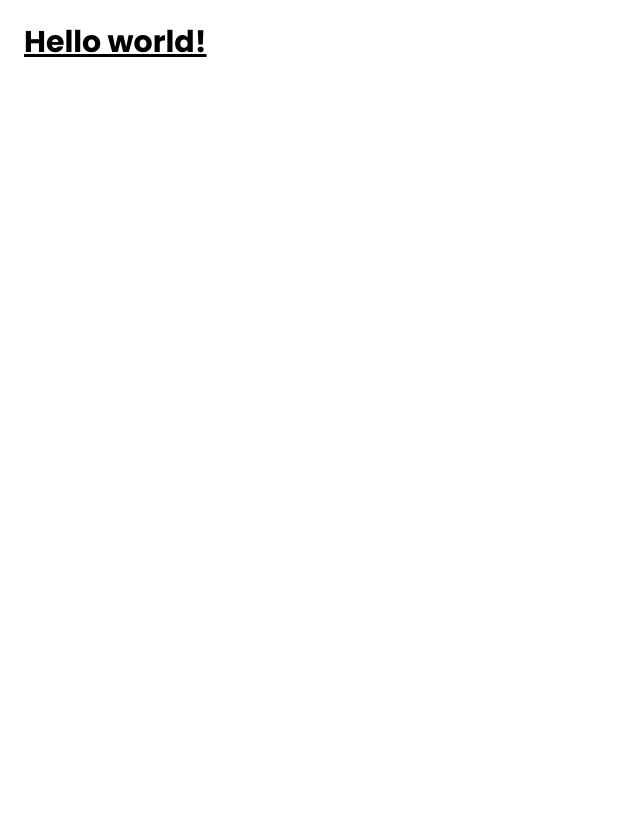
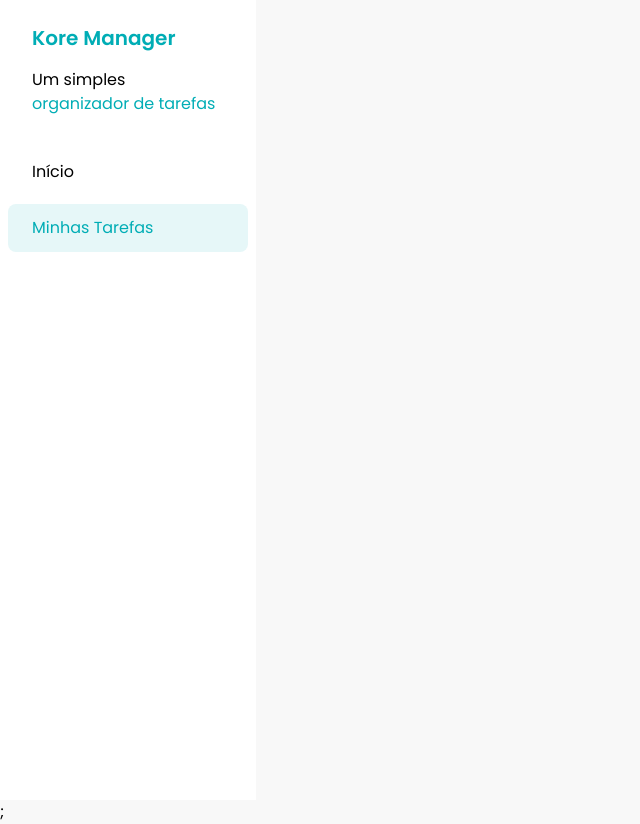
Before and after one commit to 0tavioPascoal/kore-manager, a React (Vite) app: page / in a window 1280 px wide. Shown: the whole page, without its empty margins (0-640 px from the left). Before the commit the page ends 800 px from the top, so only its background shows below. Built offline with nearby package versions, Linux system fonts and the light colour scheme.

Commit message:
feat: add sidebar and sideBar button component

```diff
--- a/src/App.jsx
+++ b/src/App.jsx
@@ -1,6 +1,10 @@
+import Sidebar from './components/Sidebar';
+
 function App() {
   return (
-    <h1 className="ml-6 mt-6 text-3xl font-bold underline">Hello world!</h1>
+    <div>
+      <Sidebar />;
+    </div>
   );
 }
 
--- /dev/null
+++ b/src/components/Sidebar.jsx
@@ -0,0 +1,22 @@
+import SidebarButton from './SidebarButton';
+
+const Sidebar = () => {
+  return (
+    <div className="h-screen w-64 bg-white">
+      <div className="space-y-4 px-8 py-6">
+        <h1 className="text-xl font-semibold text-[#00ADB5]">Kore Manager</h1>
+        <p>
+          Um simples{' '}
+          <span className="text-[#00ADB5]"> organizador de tarefas </span>
+        </p>
+      </div>
+
+      <div className="flex flex-col gap-2 p-2">
+        <SidebarButton variant="unselected">Início</SidebarButton>
+        <SidebarButton variant="selected">Minhas Tarefas</SidebarButton>
+      </div>
+    </div>
+  );
+};
+
+export default Sidebar;
--- /dev/null
+++ b/src/components/SidebarButton.jsx
@@ -0,0 +1,18 @@
+const SidebarButton = ({ children, variant }) => {
+  const getVariantClass = () => {
+    if (variant === 'unselected') {
+      return 'text-[##35383E]';
+    }
+
+    if (variant === 'selected') {
+      return 'bg-[#E6F7F8] px-6 py-3 text-[#00ADB5]';
+    }
+  };
+  return (
+    <a className={`rounded-lg px-6 py-3 ${getVariantClass()}`} href="#">
+      {children}
+    </a>
+  );
+};
+
+export default SidebarButton;
--- a/src/index.css
+++ b/src/index.css
@@ -129,4 +129,8 @@
     font-weight: 100;
     font-style: italic;
   }
+
+  body {
+    @apply bg-[#f8f8f8];
+  }
 }
```
